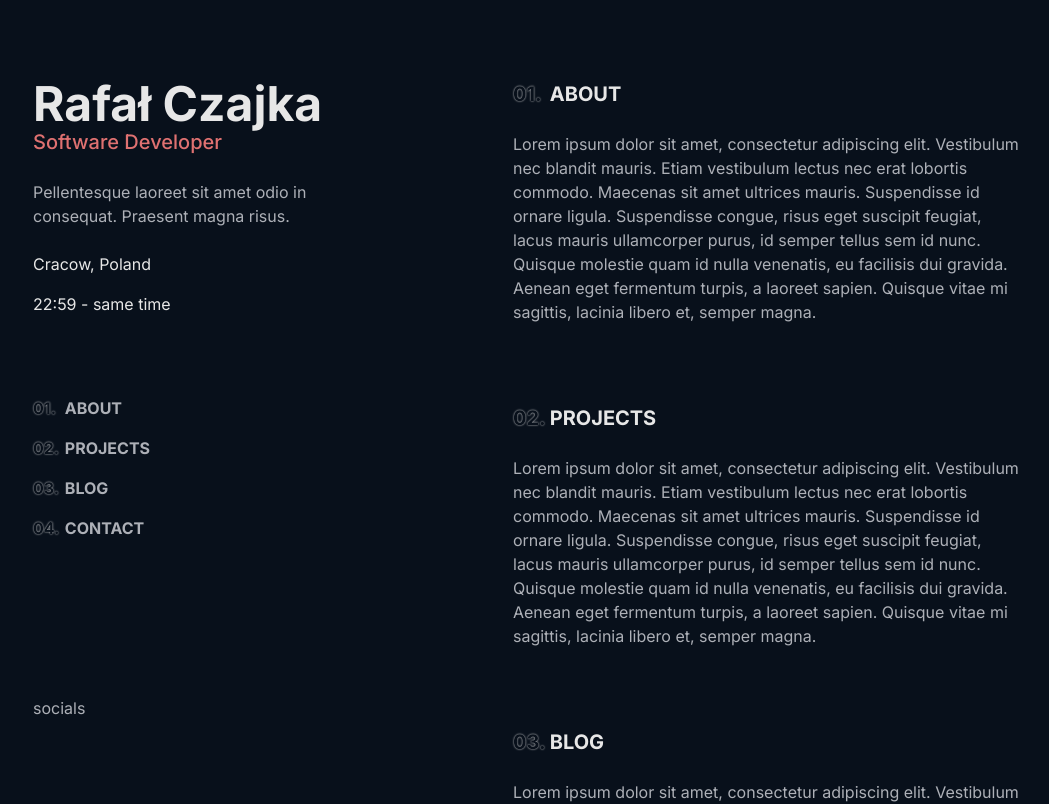
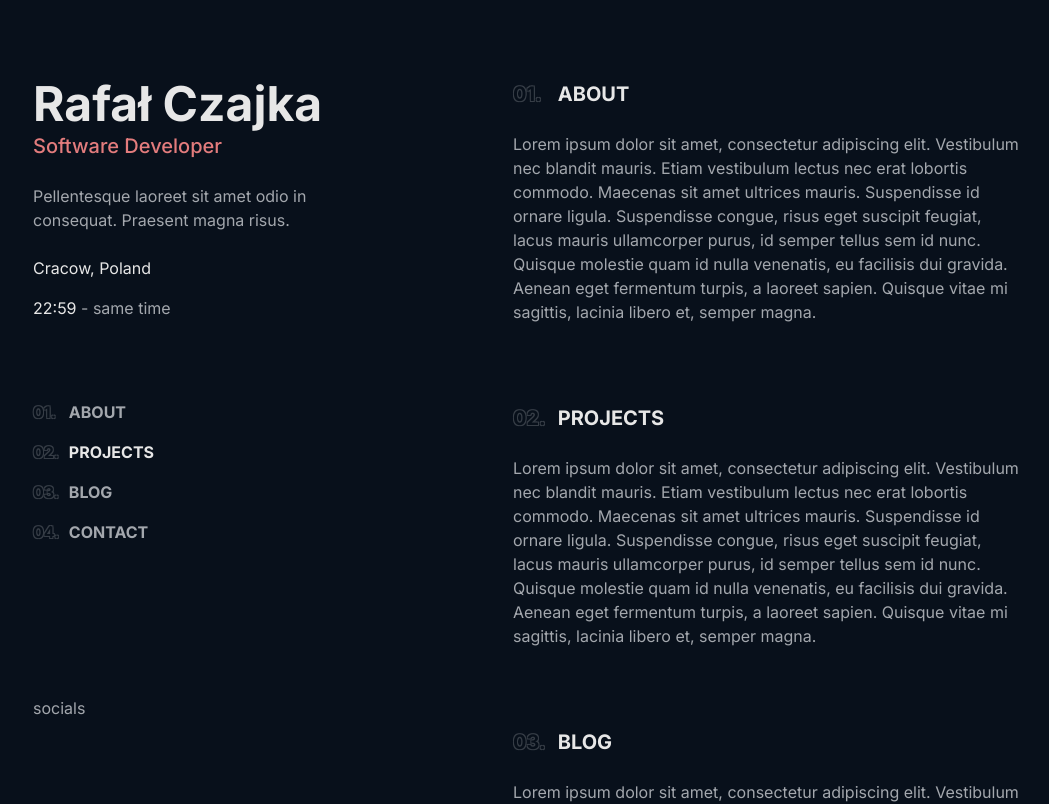
Before and after one commit to pxbunny/rczajka-monorepo, a Next.js app in the folder portfolio/: page / in a window 1280 px wide. Shown: the top 804 px of the page, without its empty margins (111-1160 px from the left). Built offline with nearby package versions, Linux system fonts and the light colour scheme.

Commit message:
Update colors

```diff
--- a/portfolio/app/globals.css
+++ b/portfolio/app/globals.css
@@ -4,7 +4,8 @@
 
 :root {
   --color-primary: #E7E7E7;
-  --color-secondary: #ADB0B7;
+  --color-secondary: #A3A7AD;
+  --color-accent: #E37C7D;
   --background: #08101B;
 }
 
--- a/portfolio/app/page.tsx
+++ b/portfolio/app/page.tsx
@@ -4,18 +4,18 @@ export default function Home() {
       <header className="sticky top-0 max-w-96 min-h-screen py-20 self-start flex flex-col justify-between">
         <div>
           <h1 className="text-5xl font-bold">Rafał Czajka</h1>
-          <h2 className="text-xl font-medium text-accent">Software Developer</h2>
+          <h2 className="text-xl mt-1 font-medium text-accent">Software Developer</h2>
           <p className="max-w-72 mt-6 text-secondary">Pellentesque laoreet sit amet odio in consequat. Praesent magna risus.</p>
           <div className="mt-6 space-y-4">
             <div>Cracow, Poland</div>
-            <div>22:59 - same time</div>
+            <div>22:59<span className="text-secondary"> - same time</span></div>
           </div>
           <nav className="mt-20">
             <ul className="space-y-4 font-bold text-secondary">
-              <li><span className="text-shadow text-[#08101B] inline-block w-7">01.</span> ABOUT</li>
-              <li><span className="text-shadow text-[#08101B] inline-block w-7">02.</span> PROJECTS</li>
-              <li><span className="text-shadow text-[#08101B] inline-block w-7">03.</span> BLOG</li>
-              <li><span className="text-shadow text-[#08101B] inline-block w-7">04.</span> CONTACT</li>
+              <li><span className="text-stroke-secondary text-bg opacity-30 inline-block w-8">01.</span> ABOUT</li>
+              <li className="text-primary"><span className="text-stroke-secondary text-bg opacity-30 inline-block w-8">02.</span> PROJECTS</li>
+              <li><span className="text-stroke-secondary text-bg opacity-30 inline-block w-8">03.</span> BLOG</li>
+              <li><span className="text-stroke-secondary text-bg opacity-30 inline-block w-8">04.</span> CONTACT</li>
             </ul>
           </nav>
         </div>
@@ -24,9 +24,9 @@ export default function Home() {
         </div>
       </header>
       <main className="ml-auto py-20">
-        <div className="w-[512px] space-y-20">
+        <div className="max-w-lg space-y-20">
           <section>
-            <h1 className="font-bold text-xl"><span className="text-shadow text-[#08101B] inline-block w-8">01.</span> ABOUT</h1>
+            <h1 className="font-bold text-xl"><span className="text-stroke-secondary text-bg opacity-30 inline-block w-10">01.</span> ABOUT</h1>
             <p className="mt-6 text-secondary">
               Lorem ipsum dolor sit amet, consectetur adipiscing elit. Vestibulum nec blandit mauris.
               Etiam vestibulum lectus nec erat lobortis commodo. Maecenas sit amet ultrices mauris.
@@ -37,7 +37,7 @@ export default function Home() {
             </p>
           </section>
           <section>
-            <h1 className="font-bold text-xl"><span className="text-shadow text-[#08101B] inline-block w-8">02.</span> PROJECTS</h1>
+            <h1 className="font-bold text-xl"><span className="text-stroke-secondary text-bg opacity-30 inline-block w-10">02.</span> PROJECTS</h1>
             <p className="mt-6 text-secondary">
               Lorem ipsum dolor sit amet, consectetur adipiscing elit. Vestibulum nec blandit mauris.
               Etiam vestibulum lectus nec erat lobortis commodo. Maecenas sit amet ultrices mauris.
@@ -48,7 +48,7 @@ export default function Home() {
             </p>
           </section>
           <section>
-            <h1 className="font-bold text-xl"><span className="text-shadow text-[#08101B] inline-block w-8">03.</span> BLOG</h1>
+            <h1 className="font-bold text-xl"><span className="text-stroke-secondary text-bg opacity-30 inline-block w-10">03.</span> BLOG</h1>
             <p className="mt-6 text-secondary">
               Lorem ipsum dolor sit amet, consectetur adipiscing elit. Vestibulum nec blandit mauris.
               Etiam vestibulum lectus nec erat lobortis commodo. Maecenas sit amet ultrices mauris.
@@ -59,7 +59,7 @@ export default function Home() {
             </p>
           </section>
           <section>
-            <h1 className="font-bold text-xl"><span className="text-shadow text-[#08101B] inline-block w-8">04.</span> CONTACT</h1>
+            <h1 className="font-bold text-xl"><span className="text-stroke-secondary text-bg opacity-30 inline-block w-10">04.</span> CONTACT</h1>
             <p className="mt-6 text-secondary">
               Lorem ipsum dolor sit amet, consectetur adipiscing elit. Vestibulum nec blandit mauris.
               Etiam vestibulum lectus nec erat lobortis commodo. Maecenas sit amet ultrices mauris.
--- a/portfolio/tailwind.config.ts
+++ b/portfolio/tailwind.config.ts
@@ -9,11 +9,14 @@ const config: Config = {
     colors: {
       primary: "var(--color-primary)",
       secondary: "var(--color-secondary)",
-      accent: "#DF7171",
+      accent: "var(--color-accent)",
+      bg: "var(--background)",
     },
     extend: {
       textShadow: {
-        "DEFAULT": "0 0 2px var(--color-primary)",
+        "DEFAULT": "-1px -1px 0 var(--color-primary), 1px -1px 0 var(--color-primary), -1px 1px 0 var(--color-primary), 1px 1px 0 var(--color-primary)",
+        "primary": "-1px -1px 0 var(--color-primary), 1px -1px 0 var(--color-primary), -1px 1px 0 var(--color-primary), 1px 1px 0 var(--color-primary)",
+        "secondary": "-1px -1px 0 var(--color-secondary), 1px -1px 0 var(--color-secondary), -1px 1px 0 var(--color-secondary), 1px 1px 0 var(--color-secondary)",
       }
     }
   },
@@ -21,7 +24,7 @@ const config: Config = {
     plugin(({ matchUtilities, theme }) => {
       matchUtilities(
         {
-          'text-shadow': (value) => ({
+          'text-stroke': (value) => ({
             textShadow: value,
           })
         },
```
